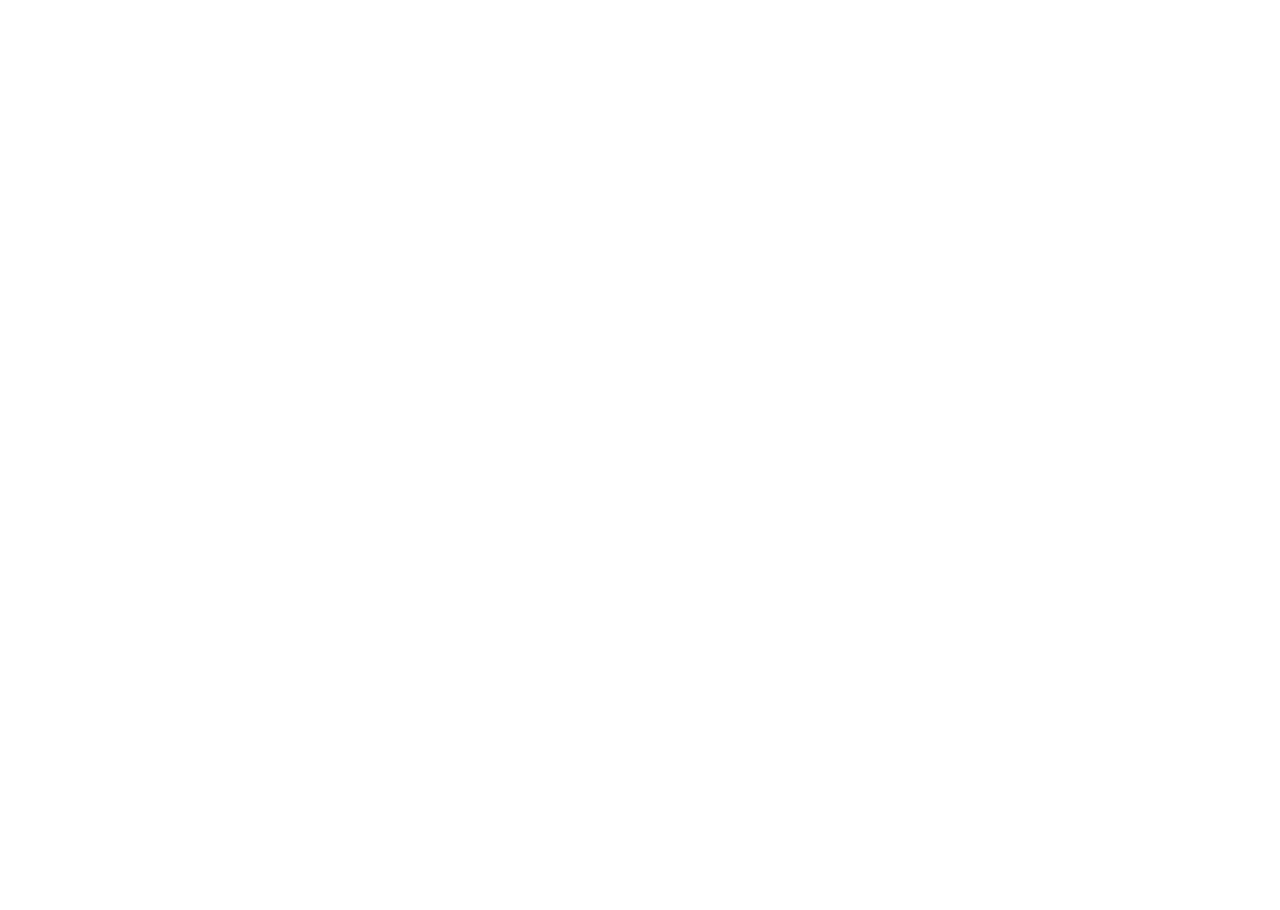
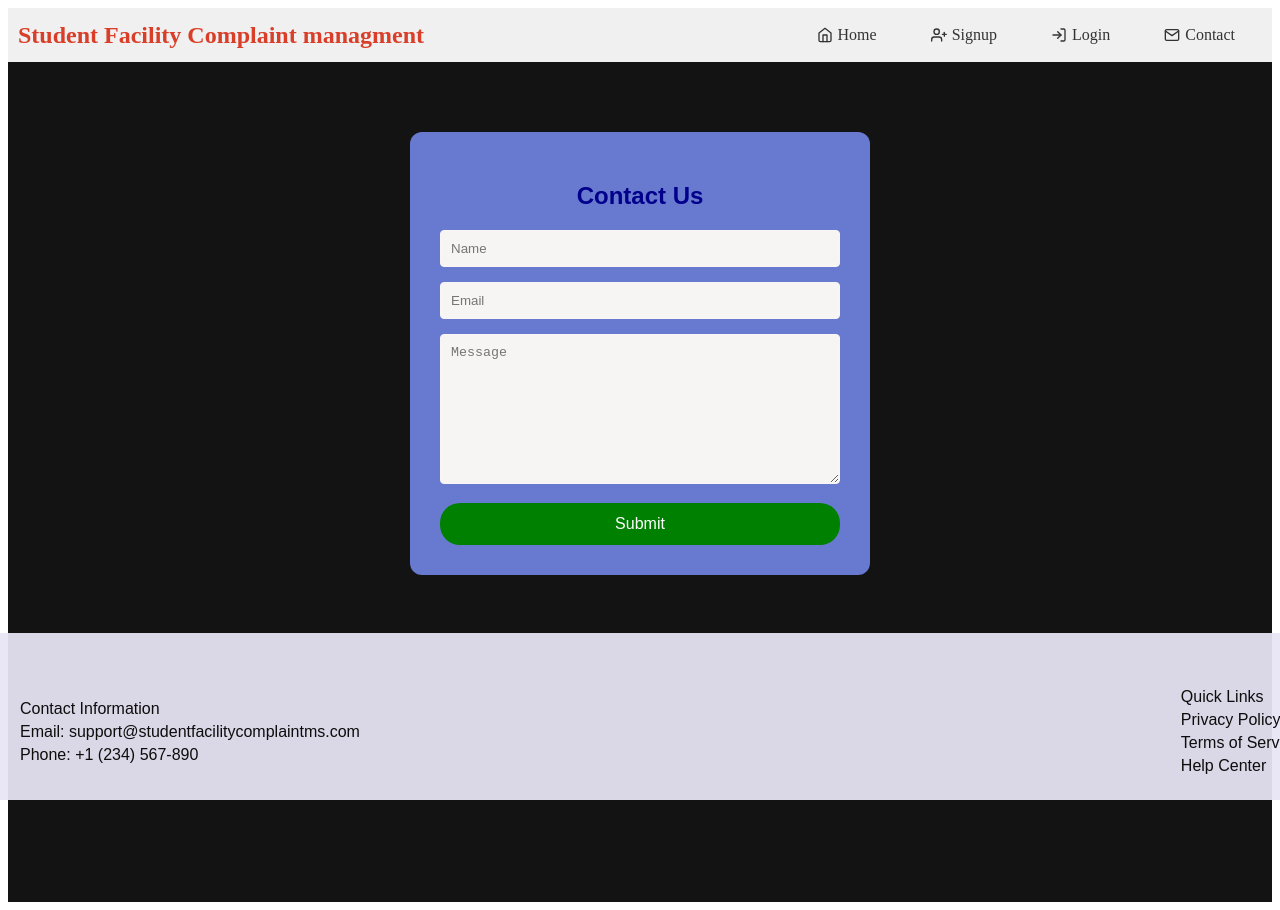
Before and after one commit to DHL-Code/StudentFacilityComplaintManagmentSystem, a React (Vite) app in the folder client/: page /ContactUs in a window 1280 px wide. Before the commit this address had no page. Before the commit the page ends 800 px from the top, so only its background shows below. Built offline with nearby package versions, Linux system fonts and the light colour scheme.

Commit message:
contact-us page

```diff
--- a/client/src/components/App.jsx
+++ b/client/src/components/App.jsx
@@ -8,6 +8,7 @@ import StudentNav from './StudentNav';
 import Signup from './Signup';
 import Login from './Login';
 import ForgotPassword from './ForgotPassword';
+import ContactUs from './ContactUs';
 
 ForgotPassword
 
@@ -20,6 +21,7 @@ function App() {
           <Route path="/" element={ <Home /> } />
           <Route path="/Signup" element={<Signup />} />
           <Route path="/Login" element={<Login />} />
+          <Route path="/ContactUs" element={<ContactUs />} />
           <Route path="/StudentAccount" element={<><StudentNav/><StudentAccount  /></>} />
           <Route path="/forgot-password" element={<ForgotPassword />} />
 
--- /dev/null
+++ b/client/src/components/ContactUs.jsx
@@ -0,0 +1,66 @@
+import React, { useState } from 'react';
+import '../styles/ContactUs.css'; // Make sure the path is correct
+import Navbar from './Navbar'; // Assuming you have a Navbar component
+
+const ContactUs = () => {
+    const [name, setName] = useState('');
+    const [email, setEmail] = useState('');
+    const [message, setMessage] = useState('');
+
+    const handleSubmit = (event) => {
+        event.preventDefault();
+        console.log('Form submitted:', { name, email, message });
+        // In a real scenario, you would send this data to your backend here
+    };
+
+    return (
+        <div>
+            <Navbar />
+            <div className="contact-us-container">
+                <form onSubmit={handleSubmit} className="contact-form">
+                    <h2>Contact Us</h2>
+                    <input
+                        type="text"
+                        name="name"
+                        placeholder="Name"
+                        value={name}
+                        onChange={(e) => setName(e.target.value)}
+                    />
+                    <input
+                        type="email"
+                        name="email"
+                        placeholder="Email"
+                        value={email}
+                        onChange={(e) => setEmail(e.target.value)}
+                    />
+                    <textarea
+                        name="message"
+                        placeholder="Message"
+                        value={message}
+                        onChange={(e) => setMessage(e.target.value)}
+                    ></textarea>
+                    <button className="submit-button" type="submit">
+                        Submit
+                    </button>
+                </form>
+
+                <footer className="contact-footer"> {/* Add footer element */}
+                <div className="contact-info">
+                    <p>Contact Information</p>
+                    <p>Email: support@studentfacilitycomplaintms.com</p>
+                    <p>Phone: +1 (234) 567-890</p>
+                </div>
+
+                <div className="quick-links">
+                    <p>Quick Links</p>
+                    <p>Privacy Policy</p>
+                    <p>Terms of Service</p>
+                    <p>Help Center</p>
+                </div>
+            </footer>
+            </div>
+        </div>
+    );
+};
+
+export default ContactUs;
--- a/client/src/components/Navbar.jsx
+++ b/client/src/components/Navbar.jsx
@@ -28,7 +28,7 @@ const Navbar = () => {
     { path: "/", title: "Home", icon: <FiHome />, tooltip: "Return to homepage" },
     { path: "/signup", title: "Signup", icon: <FiUserPlus />, tooltip: "Create new account" },
     { path: "/login", title: "Login", icon: <FiLogIn />, tooltip: "Access your account" },
-    { path: "#contact", title: "Contact", icon: <FiMail />, tooltip: "Get in touch with support" }
+    { path: "/contactus", title: "Contact", icon: <FiMail />, tooltip: "Get in touch with support" }
   ];
 
   return (
--- /dev/null
+++ b/client/src/styles/ContactUs.css
@@ -0,0 +1,82 @@
+.contact-us-container {
+    display: flex;
+    flex-direction: column;
+    align-items: center;
+    background-color: #131313; /* Dark background */
+    color: white;
+    min-height: 100vh;
+    font-family: sans-serif;
+    padding: 20px;
+}
+
+.contact-form {
+    background-color: #6879d0; /* Darker form background */
+    padding: 30px;
+    border-radius: 12px;
+    width: 400px; /* Adjust as needed */
+    max-width: 90%;
+    margin-top: 50px;
+}
+
+.contact-form h2 {
+    text-align: center;
+    margin-bottom: 20px;
+    color: darkblue;
+}
+
+.contact-form input,
+.contact-form textarea {
+    width: 100%;
+    padding: 10px;
+    margin-bottom: 15px;
+    border: 1px solid #faf6f6;
+    background-color: #f7f4f4;
+    color: white;
+    border-radius: 4px;
+    box-sizing: border-box;
+}
+
+.contact-form textarea {
+    height: 150px;
+    resize: vertical;
+}
+
+.submit-button {
+    background-color: green; /* Green submit button */
+    color: white;
+    padding: 12px 20px;
+    border: none;
+    border-radius: 20px;
+    cursor: pointer;
+    width: 100%;
+    font-size: 16px;
+}
+
+.submit-button:hover {
+    background-color: #a337e2; /* Darker green on hover */
+}
+
+.contact-info,
+.quick-links {
+    margin-top: 30px;
+    text-align: left;
+}
+
+.contact-info p,
+.quick-links p {
+    margin: 5px 0;
+}
+
+
+.contact-footer {
+    display: flex;
+    justify-content: space-between; /* Position items at left and right */
+    align-items: center;
+    background-color: #e8e5f5ef; /* Same background as container */
+    color: rgb(14, 13, 13);
+    padding: 20px;
+    position: fixed; /* Fix the footer to the bottom */
+    bottom: 0;
+    left: 0;
+    width: 100%;
+}
--- a/client/src/styles/Login.css
+++ b/client/src/styles/Login.css
@@ -2,19 +2,21 @@
 
 .login-container {
 	display: flex;
+	font-size: large;
 	flex-direction: column;
 	align-items: center;
 	justify-content: center;
 	min-height: 100vh;
 	background-color: #222; /* Dark background as in the image */
-	color: white;
+	color: rgb(250, 241, 241);
+	opacity: 90%;
   }
 
   .login-form {
-	background-color: #333; /* Slightly lighter dark background for the form */
+	background-color: #225053; /* Slightly lighter dark background for the form */
 	padding: 40px;
-	border-radius: 8px;
-	width: 350px; /* Adjust width as needed */
+	border-radius: 12px;
+	width: 440px; /* Adjust width as needed */
 	text-align: center;
   }
 
@@ -33,6 +35,9 @@
 	flex-direction: column;
 	align-items: flex-start;
 	margin-bottom: 20px;
+	/*color: #1caf75;*/
+	color: #b04f1f;
+	font-size:xx-large;
   }
 
   .input-group label {
@@ -44,10 +49,10 @@
   .input-group input {
 	width: 100%;
 	padding: 10px;
-	border: 1px solid #555;
+	border: 1px solid #faf5f5;
 	border-radius: 4px;
-	background-color: #444;
-	color: white;
+	background-color: #f4f0f0;
+	color: rgb(14, 13, 13);
   }
 
   .login-button {
@@ -62,7 +67,7 @@
   }
 
   .login-button:hover {
-	background-color: #2980b9;
+	background-color: #ad1e9a;
   }
 
   .error {
```
